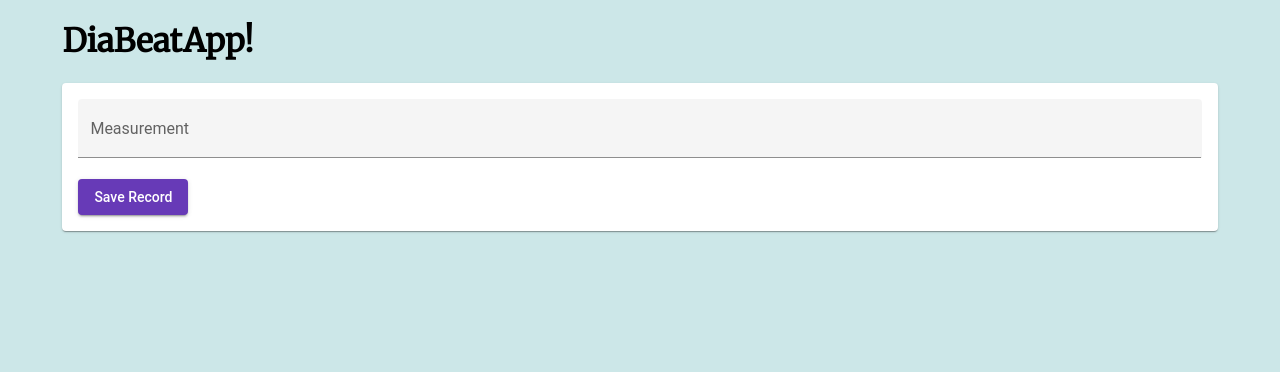
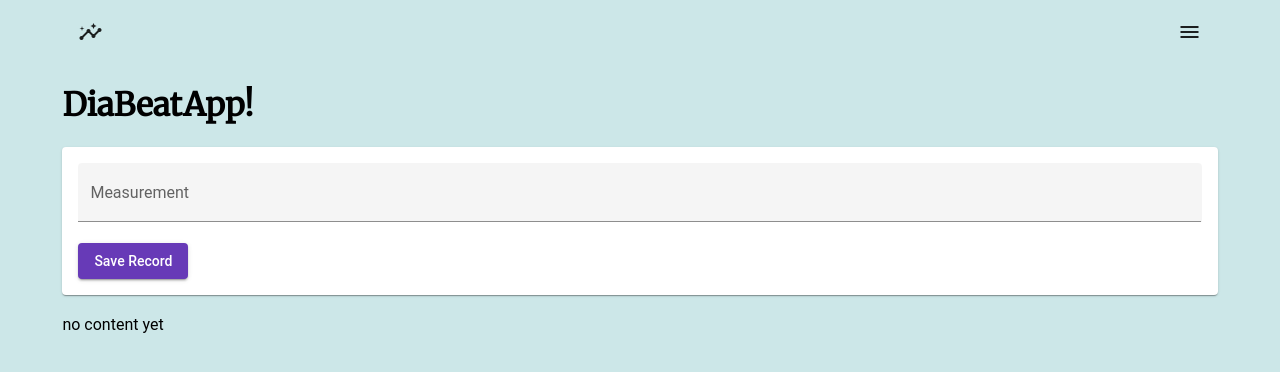
Before and after one commit to bobend212/meanApp, an Angular app in the folder meanApp-client/: page / in a window 1280 px wide. Shown: the top 372 px of the page. Built offline with nearby package versions, Linux system fonts and the light colour scheme.

Commit message:
Displaying content with using structure directives

```diff
--- a/meanApp-client/src/app/app.component.html
+++ b/meanApp-client/src/app/app.component.html
@@ -1,2 +1,4 @@
+<app-header></app-header>
 <h1>DiaBeatApp!</h1>
 <app-record-create></app-record-create>
+<app-record-list></app-record-list>
--- a/meanApp-client/src/app/header/header.component.css
+++ b/meanApp-client/src/app/header/header.component.css
@@ -0,0 +1,7 @@
+mat-toolbar {
+  background-color: #cce7e8;
+}
+
+.example-spacer {
+  flex: 1 1 auto;
+}
--- a/meanApp-client/src/app/header/header.component.html
+++ b/meanApp-client/src/app/header/header.component.html
@@ -1 +1,4 @@
-<p>header works!</p>
+<mat-toolbar
+  ><mat-icon>insights</mat-icon><span class="example-spacer"></span
+  ><mat-icon>menu</mat-icon></mat-toolbar
+>
--- a/meanApp-client/src/app/records/record-create/record-create.component.html
+++ b/meanApp-client/src/app/records/record-create/record-create.component.html
@@ -8,4 +8,3 @@
     Save Record
   </button>
 </mat-card>
-<p>{{ enteredValue }}</p>
--- /dev/null
+++ b/meanApp-client/src/app/records/record-list/record-list.component.css
@@ -0,0 +1,4 @@
+:host {
+  display: block;
+  margin-top: 1rem;
+}
--- /dev/null
+++ b/meanApp-client/src/app/records/record-list/record-list.component.html
@@ -0,0 +1,9 @@
+<mat-accordion multi="true" *ngIf="records.length > 0">
+  <mat-expansion-panel *ngFor="let record of records">
+    <mat-expansion-panel-header>
+      {{ record.title }}
+    </mat-expansion-panel-header>
+    <p>{{ record.content }}</p>
+  </mat-expansion-panel>
+</mat-accordion>
+<p class="mat-subheading-2" *ngIf="records.length <= 0">no content yet</p>
--- /dev/null
+++ b/meanApp-client/src/app/records/record-list/record-list.component.ts
@@ -0,0 +1,25 @@
+import { Component, OnInit } from '@angular/core';
+
+@Component({
+  selector: 'app-record-list',
+  templateUrl: './record-list.component.html',
+  styleUrls: ['./record-list.component.css']
+})
+export class RecordListComponent implements OnInit {
+
+  // records = [
+  //   {title: 'First Record', content: 'first content'},
+  //   {title: 'Sec Record', content: 'sec content'},
+  //   {title: 'Third Record', content: 'third content'},
+  //   {title: 'Fourth Record', content: 'fourth content'},
+  //   {title: 'Fivth hRecord', content: 'fivth content'},
+  // ];
+
+  records = [];
+
+  constructor() { }
+
+  ngOnInit(): void {
+  }
+
+}
--- a/meanApp-client/src/index.html
+++ b/meanApp-client/src/index.html
@@ -10,6 +10,10 @@
       href="https://fonts.googleapis.com/css2?family=Merriweather&display=swap"
       rel="stylesheet"
     />
+    <link
+      href="https://fonts.googleapis.com/icon?family=Material+Icons"
+      rel="stylesheet"
+    />
   </head>
   <body>
     <app-root></app-root>
```
Also changed, not shown: meanApp-client/src/app/app.module.ts (+10 -3 lines).
